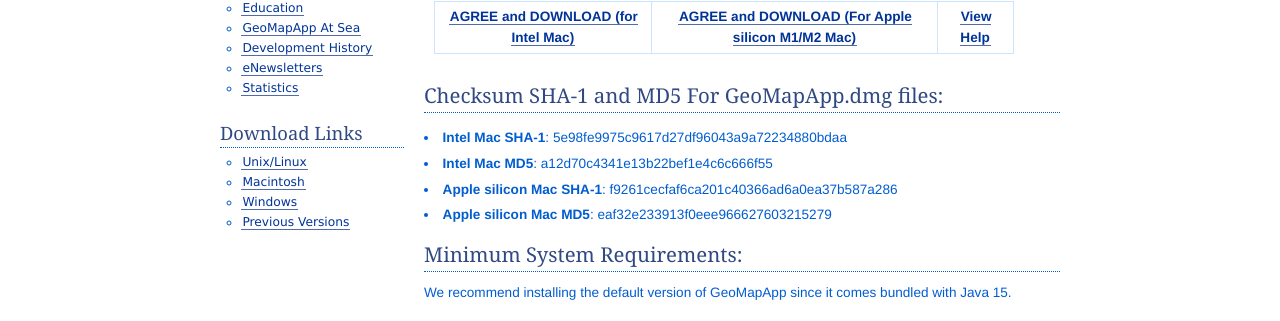
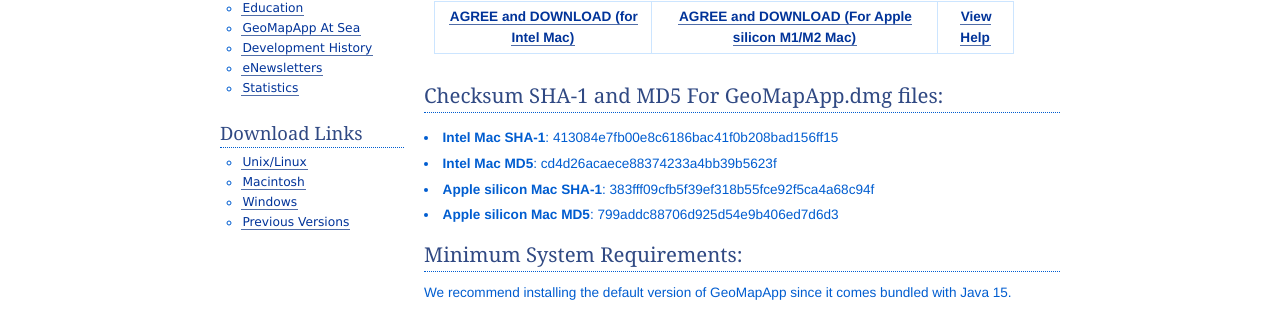
Before and after one commit to mgds/www.geomapapp.org, a Jekyll site: the page built from MacInstall.html, in a window 1280 px wide. Shown: the part 468-789 px from the top of the page. Built offline with Jekyll 4.4.1, drawn with Linux system fonts in a browser that asks for light colours.

Commit message:
Updated checksums

```diff
--- a/MSInstall.html
+++ b/MSInstall.html
@@ -25,8 +25,8 @@
 
 <h3>Checksum SHA-1 and MD5 For GeoMapApp.exe:</h3>
 	<p>
-		<li><b>SHA-1</b>: d9cbb47a6573fae06479734ce8a702a974e463f6</li>
-		<li><b>MD5</b>: deccfd5eddd9849d7cb775f8ce91a0c2</li>
+		<li><b>SHA-1</b>: 5fdf11d1002ef5a07b11380621315e9e52f09b8a</li>
+		<li><b>MD5</b>: e657e8f97777320230e90e4c6e5c7af9</li>
 	</p>
 
 <h4></h4>
--- a/MacInstall.html
+++ b/MacInstall.html
@@ -33,10 +33,10 @@
 
 <h3>Checksum SHA-1 and MD5 For GeoMapApp.dmg files:</h3>
 <p>
-		<li><b>Intel Mac SHA-1</b>: 5e98fe9975c9617d27df96043a9a72234880bdaa</li>
-		<li><b>Intel Mac MD5</b>: a12d70c4341e13b22bef1e4c6c666f55</li>
-		<li><b>Apple silicon Mac SHA-1</b>: f9261cecfaf6ca201c40366ad6a0ea37b587a286</li>
-		<li><b>Apple silicon Mac MD5</b>: eaf32e233913f0eee966627603215279</li>
+		<li><b>Intel Mac SHA-1</b>: 413084e7fb00e8c6186bac41f0b208bad156ff15</li>
+		<li><b>Intel Mac MD5</b>: cd4d26acaece88374233a4bb39b5623f</li>
+		<li><b>Apple silicon Mac SHA-1</b>: 383fff09cfb5f39ef318b55fce92f5ca4a68c94f</li>
+		<li><b>Apple silicon Mac MD5</b>: 799addc88706d925d54e9b406ed7d6d3</li>
 </p>
 
 <h4></h4>
--- a/UnixInstall.html
+++ b/UnixInstall.html
@@ -25,8 +25,8 @@
 
 <h3>Checksum SHA-1 and MD5 For GeoMapApp.jar:</h3>
 	<p>
-		<li><b>SHA-1</b>: ddc10918e1b7514777e39ce5399665da6f446d8a</li>
-		<li><b>MD5</b>: 182706471bfb755fa5e364a871044360</li>
+		<li><b>SHA-1</b>: 285b2832a33a3cb414511f8597fbaf4bce593218</li>
+		<li><b>MD5</b>: 093af0288b55695217b1a14e56109fc8</li>
 	</p>
 
 
```
